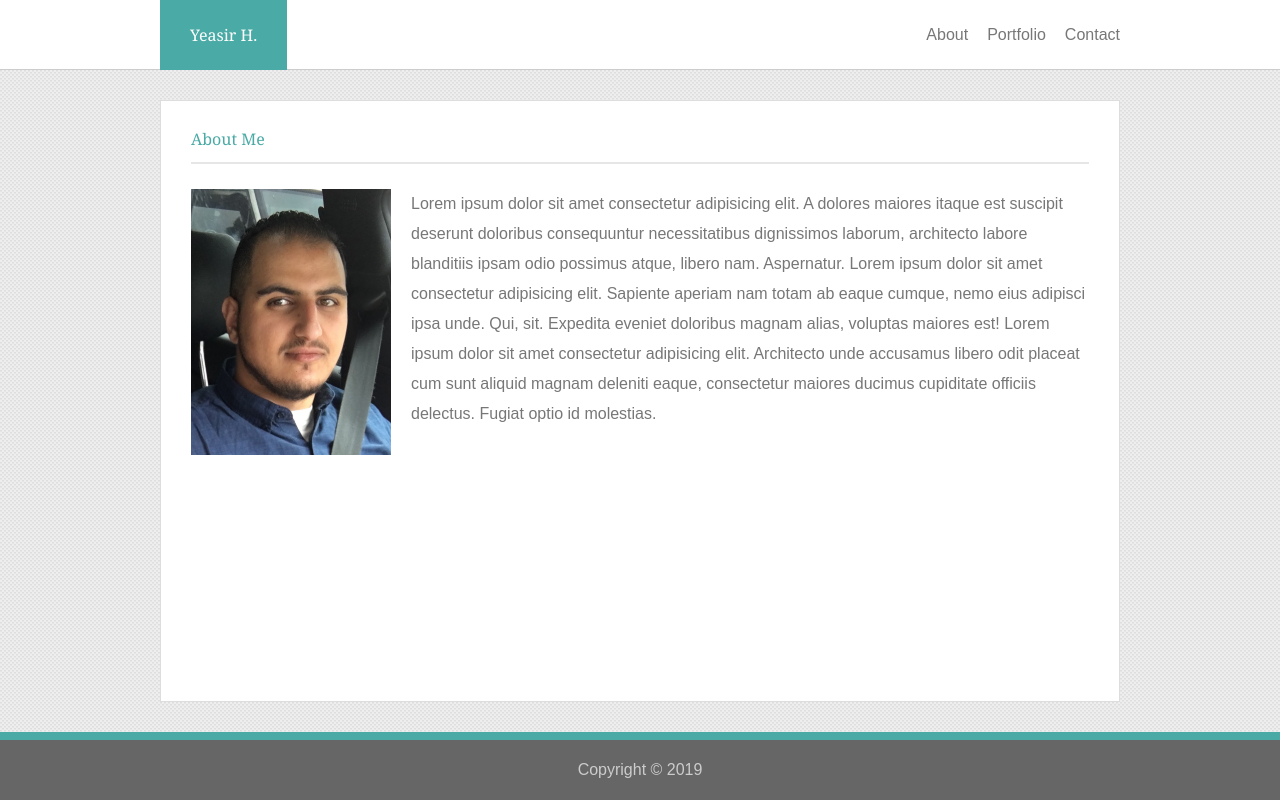
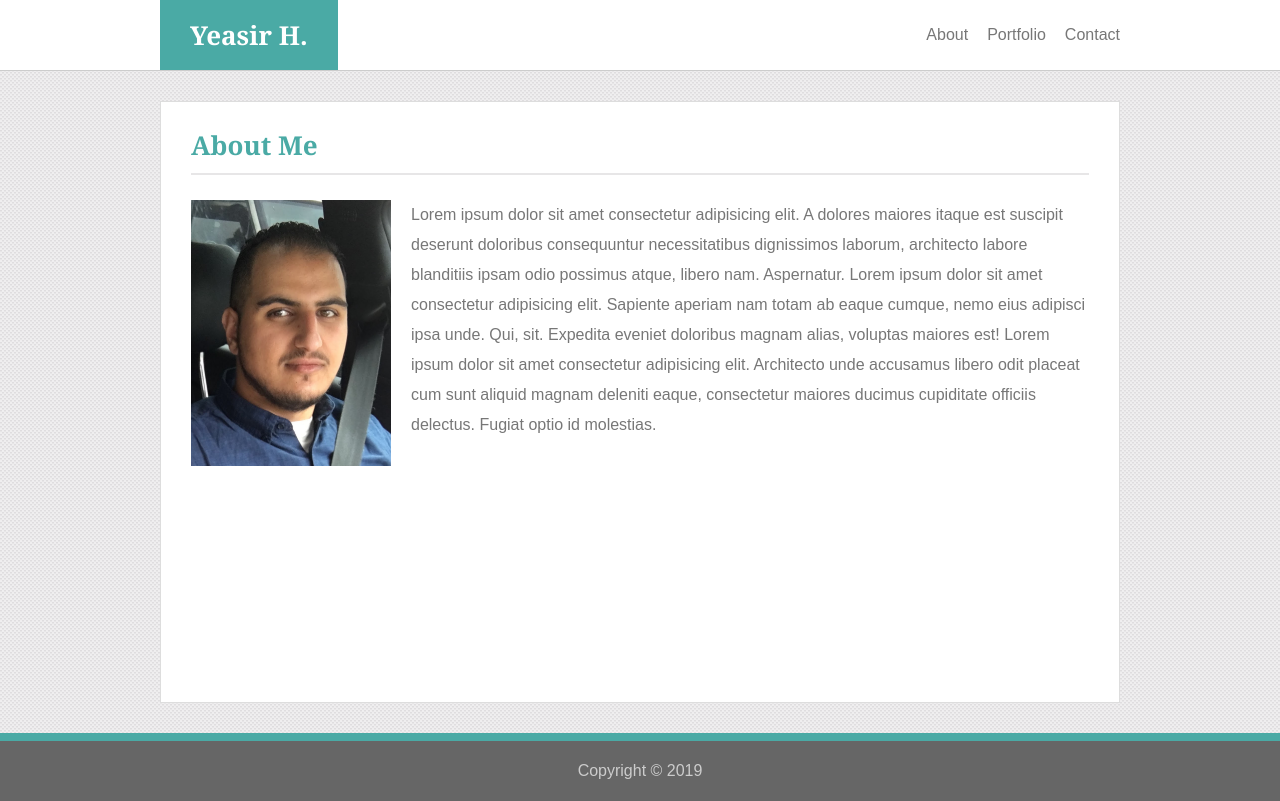
Before and after one commit to yeasir01/Portfolio, a plain HTML site: page index.html in a window 1280 px wide. Drawn offline with Linux system fonts and the light colour scheme.

Commit message:
test push

```diff
--- a/assets/css/style.css
+++ b/assets/css/style.css
@@ -1,9 +1,3 @@
-*{
-    margin: 0;
-    padding: 0;
-    box-sizing: border-box;
-}
-
 body, html{
     height: 100%;
 }
@@ -14,6 +8,8 @@ body{
 
 h1{
     font-family: 'Georgia', Times, 'Times New Roman', serif;
+    font-size: 26px;
+    font-weight: 600;
 }
 
 p, a, #button, label{
@@ -36,6 +32,7 @@ header{
 }
 
 .container{
+    box-sizing: border-box;
     width: 960px;
     margin: auto;
 }
--- a/index.html
+++ b/index.html
@@ -5,7 +5,7 @@
     <meta name="viewport" content="width=device-width, initial-scale=1.0">
     <link rel="stylesheet" type="text/css" href="./assets/css/reset.css">
     <link rel="stylesheet" type="text/css" href="./assets/css/style.css">
-    <title>Yeasir Hugais | About Me</title>
+    <title>Yeasir H | About Me</title>
 </head>
 <body>
     <Header>
@@ -28,7 +28,7 @@
         <section>
             <h1>About Me</h1>
             <hr>
-            <img src="./assets/images/MyPhoto.jpg">
+            <img src="./assets/images/MyPhoto.jpg" alt="A picture of myself">
             <p>Lorem ipsum dolor sit amet consectetur adipisicing elit. A dolores maiores itaque est suscipit deserunt doloribus consequuntur necessitatibus
                 dignissimos laborum, architecto labore blanditiis ipsam odio possimus atque, libero nam. Aspernatur.
                 Lorem ipsum dolor sit amet consectetur adipisicing elit. Sapiente aperiam nam totam ab eaque cumque, nemo eius adipisci ipsa unde.
```
Also changed, not shown: contacts.html (+1 -1 lines), portfolio.html (+1 -1 lines).
